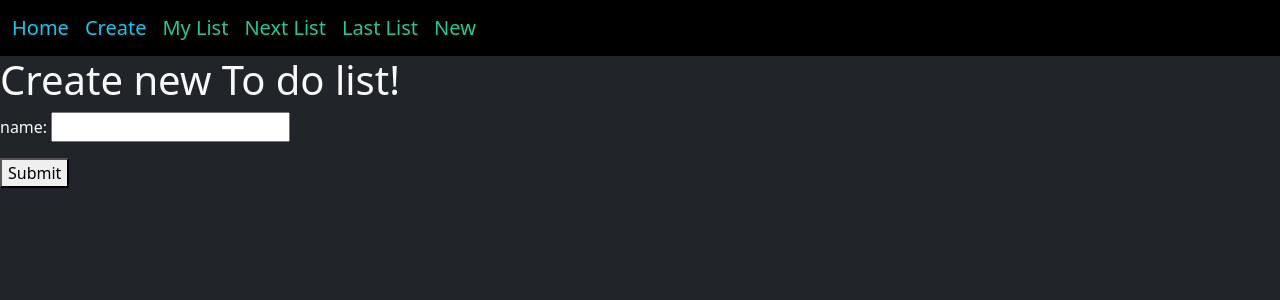
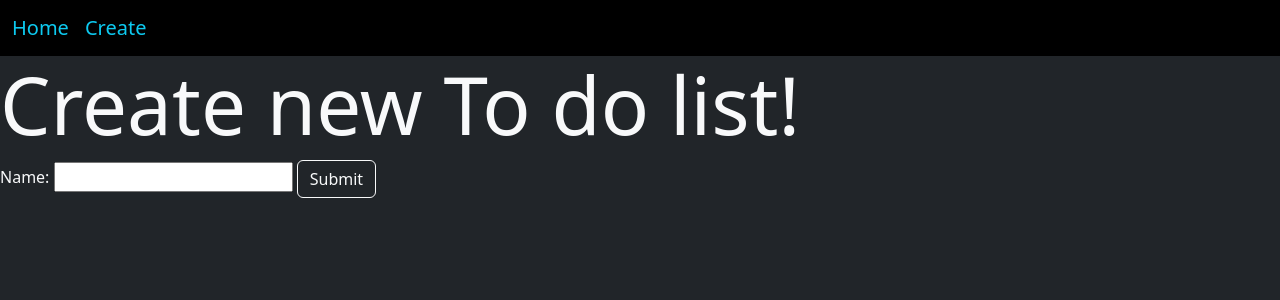
Before and after one commit to jakub5016/django_project, a Django app: page /create/ in a window 1280 px wide. Shown: the top 300 px of the page. Run offline with Django 4.2, Linux system fonts and the light colour scheme.

Commit message:
More bootstrap

```diff
--- a/My_blog/main/froms.py
+++ b/My_blog/main/froms.py
@@ -1,4 +1,11 @@
 from django import forms
+from .models import ToDoList
 
-class createNewList(forms.Form):
-    name = forms.CharField(label="name", max_length=200)
+class createNewList(forms.ModelForm):
+    class Meta:
+        model = ToDoList
+        fields = ('name', )
+
+        widget ={
+            'class': 'form-control rounded-pill w-25 bg-dark' , 'style' :'margin-bottom: 10px;margin-top: 10px; font-family:Arial;'
+        }
--- a/My_blog/main/templates/main/create.html
+++ b/My_blog/main/templates/main/create.html
@@ -5,12 +5,12 @@
 
 {% block content %}
 
-<h1>Create new To do list!</h1>
+<h1 class="display-1">Create new To do list!</h1>
 <form method="post" action="/create/">
     {% csrf_token %}
 
-    {{form.as_p}}
-    <button type="submit" > Submit </button>
+    {{form}}
+    <button type="submit" class="btn btn-outline-light"> Submit </button>
 </form>
 
 {% endblock %}
--- a/My_blog/main/templates/main/index.html
+++ b/My_blog/main/templates/main/index.html
@@ -19,11 +19,6 @@
                 <div class="navbar-nav">
                     <a class="navbar-brand text-info" href="/">Home</a>
                     <a class="navbar-brand text-info" href="/create">Create</a>
-                    {% block navbar %}
-                    {% for item in all_lists %}
-                        <a class="navbar-brand" style="color: #20c997 ;" href="/{{item.name}}">{{item.name}}</a>
-                    {% endfor %}
-                    {% endblock %}
                 </div>
             </div>
           </nav>
```
Also changed, not shown: My_blog/main/templates/main/home.html (+9 -0 lines), My_blog/db.sqlite3.
